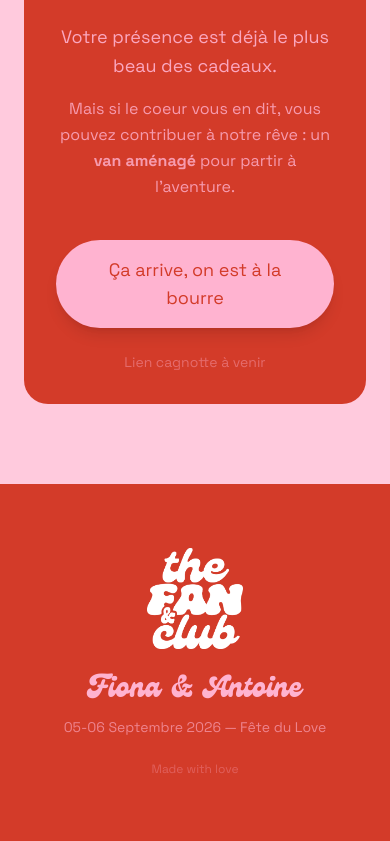
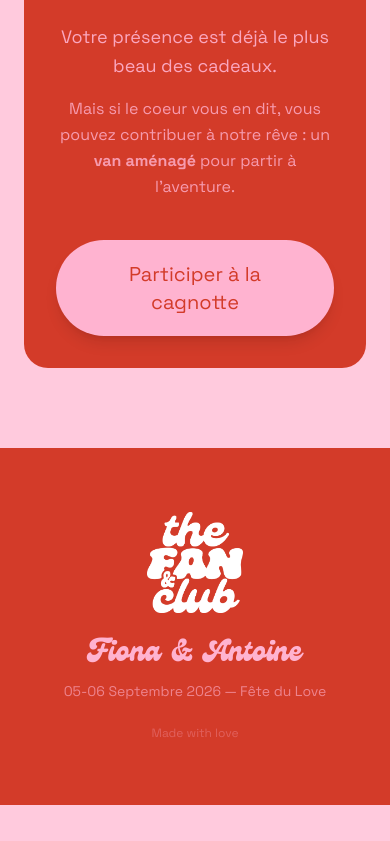
Before and after one commit to technoooooooo/fetedulove, a Next.js app: page / in a window 390 px wide. Shown: the part 7455-8296 px from the top of the page. After the commit the page ends 8260 px from the top, so only its background shows below. Built offline with nearby package versions, Linux system fonts and the light colour scheme; a web font is replaced by a local one.

Commit message:
Ajoute le lien Tribee au bouton cagnotte et dé-grise
Co-Authored-By: Claude Opus 4.6 <noreply@anthropic.com>

```diff
--- a/src/app/page.tsx
+++ b/src/app/page.tsx
@@ -689,27 +689,15 @@ function Cagnotte() {
               un <strong className="font-bold">van aménagé</strong>{" "}pour partir à l&apos;aventure.
             </p>
 
-            {/* Desktop: hover text swap */}
-            <motion.div
-              className="hidden sm:inline-block bg-rose text-rouge px-10 py-5 rounded-full font-display text-xl sm:text-2xl shadow-lg cursor-default relative group"
+            <motion.a
+              href="https://tribee.fr/participations/fete-du-love-fiona-antoine"
+              target="_blank"
+              rel="noopener noreferrer"
+              className="inline-block bg-rose text-rouge px-10 py-5 rounded-full font-display text-xl sm:text-2xl shadow-lg"
               whileHover={{ scale: 1.08 }}
             >
-              <span className="group-hover:opacity-0 transition-opacity duration-200">
-                Participer à la cagnotte
-              </span>
-              <span className="absolute inset-0 flex items-center justify-center opacity-0 group-hover:opacity-100 transition-opacity duration-200 text-base sm:text-lg font-bold">
-                Ça arrive, on est à la bourre
-              </span>
-            </motion.div>
-
-            {/* Mobile: pas de hover, texte direct */}
-            <div className="sm:hidden inline-block bg-rose text-rouge px-8 py-4 rounded-full font-display text-lg shadow-lg">
-              Ça arrive, on est à la bourre
-            </div>
-
-            <p className="mt-6 text-sm opacity-40">
-              Lien cagnotte à venir
-            </p>
+              Participer à la cagnotte
+            </motion.a>
           </div>
         </div>
       </div>
```
